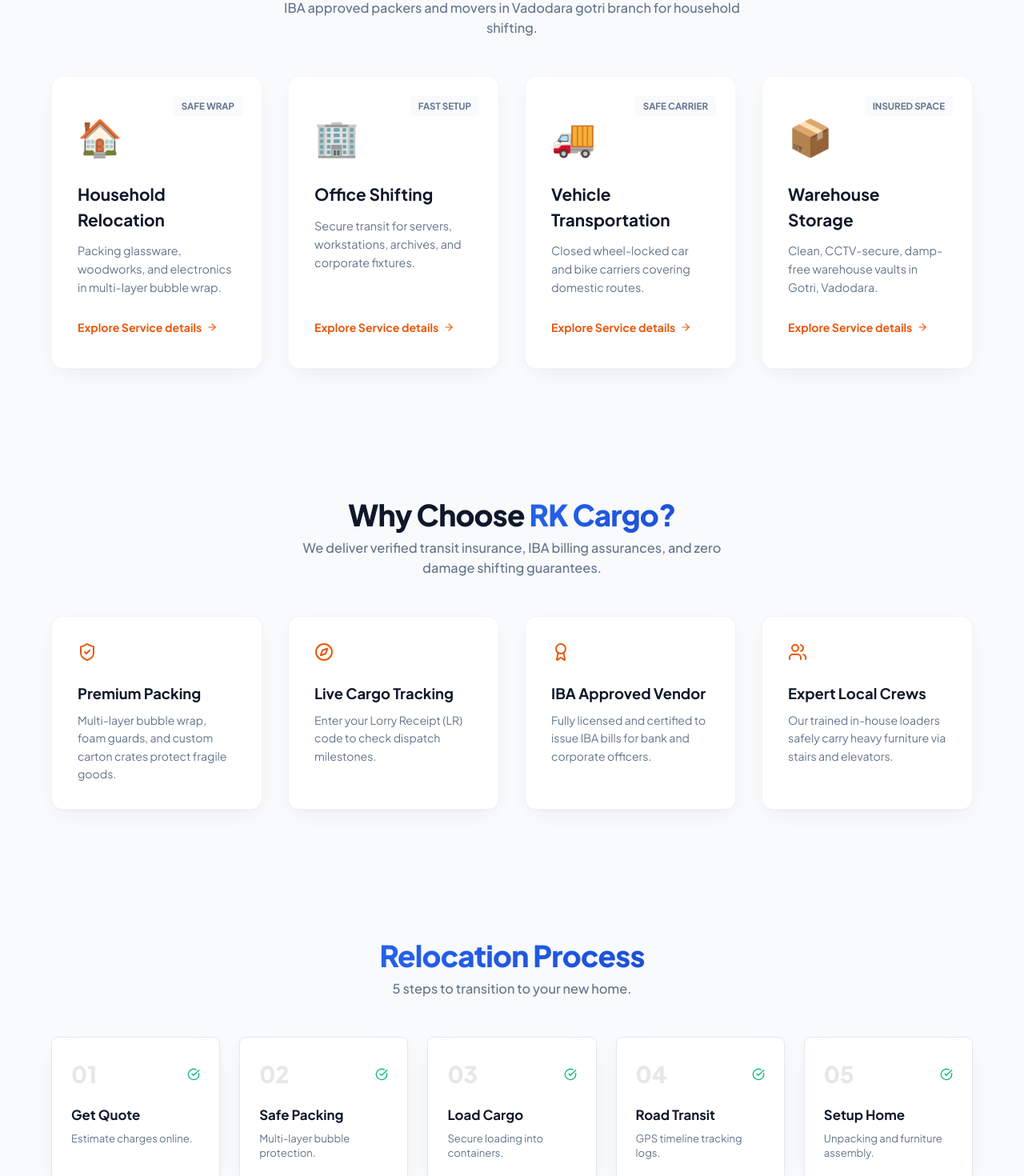
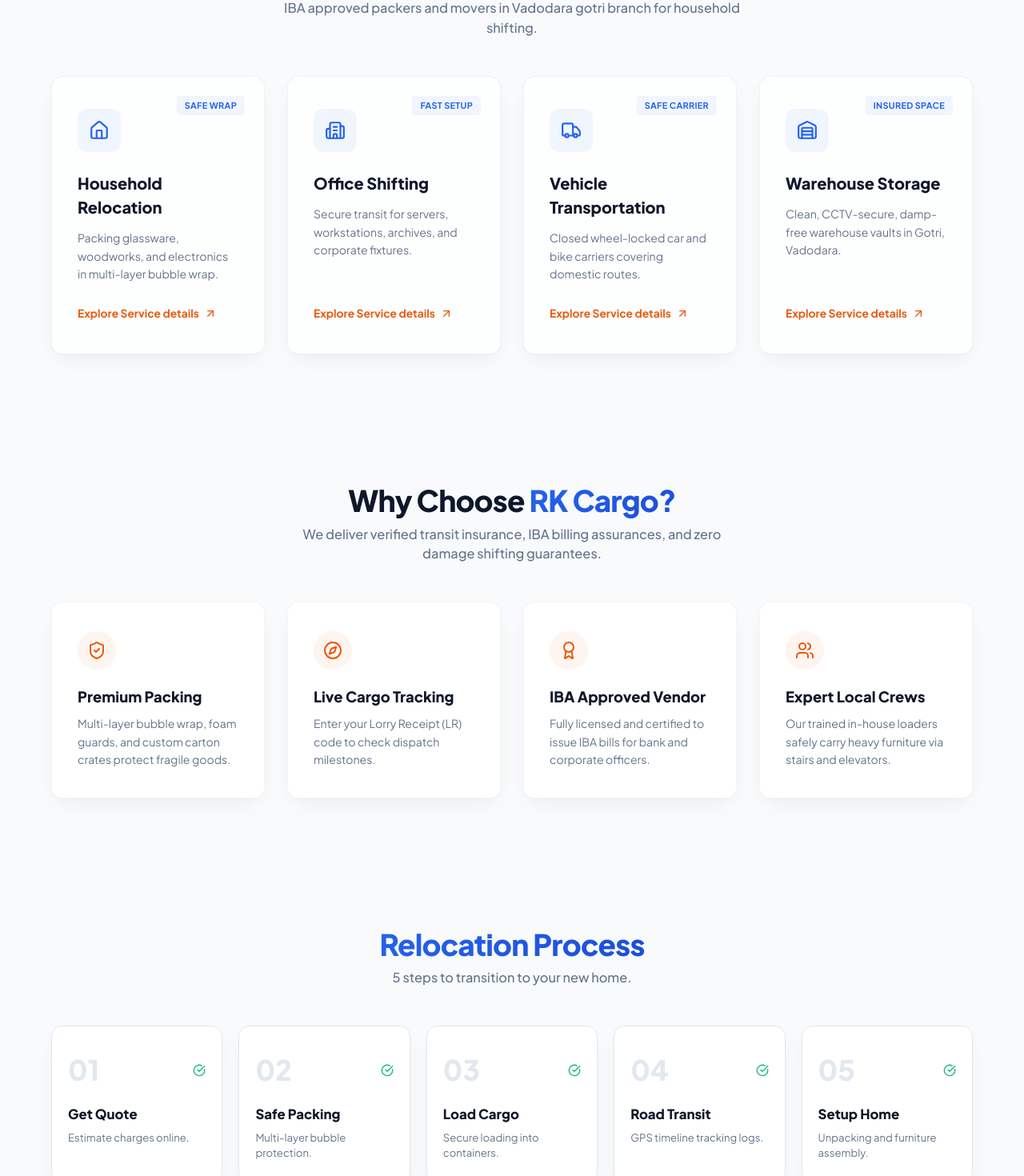
Before and after one commit to aashkas16/rkmove-vadodara, a React (Vite) app: page / in a window 1280 px wide. Shown: the part 1100-2570 px from the top of the page at 80% size. Built offline with nearby package versions, Linux system fonts and the light colour scheme; no server answers; the database is empty.

Commit message:
design: upgrade homepage sections to premium V3 layouts with frosted glass and custom vector icons

```diff
--- a/src/pages/Home.css
+++ b/src/pages/Home.css
@@ -145,11 +145,11 @@
   transform: translateY(-2px);
 }
 
-/* Services morphic grid */
+/* Services morphic grid V3.0 (Sharp Card overlays) */
 .services-morphic-grid {
   display: grid;
   grid-template-columns: repeat(auto-fit, minmax(260px, 1fr));
-  gap: 32px;
+  gap: 28px;
 }
 
 .services-morphic-card {
@@ -158,37 +158,61 @@
   flex-direction: column;
   align-items: flex-start;
   padding: 40px 32px !important;
-  background-color: white !important;
-  border-color: rgba(148, 163, 184, 0.1) !important;
+  background: rgba(255, 255, 255, 0.75) !important;
+  backdrop-filter: blur(12px);
+  border: 1px solid rgba(15, 23, 42, 0.05) !important;
+  box-shadow: var(--glass-shadow) !important;
+}
+
+.services-morphic-card:hover {
+  transform: translateY(-5px);
+  border-color: rgba(37, 99, 235, 0.2) !important;
+  box-shadow: 0 20px 40px -15px rgba(37, 99, 235, 0.12) !important;
 }
 
 .service-morphic-badge {
   position: absolute;
   top: 24px;
   right: 24px;
-  font-size: 0.72rem;
+  font-size: 0.68rem;
   font-weight: 700;
-  color: var(--muted);
-  background-color: var(--light);
+  color: var(--accent-blue);
+  background-color: rgba(37, 99, 235, 0.06);
   padding: 4px 10px;
   border-radius: 4px;
   text-transform: uppercase;
+  letter-spacing: 0.3px;
 }
 
 .service-morphic-icon {
-  font-size: 2.8rem;
+  width: 54px;
+  height: 54px;
+  border-radius: 12px;
+  display: flex;
+  align-items: center;
+  justify-content: center;
+  color: var(--accent-blue);
+  background: rgba(37, 99, 235, 0.06);
   margin-bottom: 24px;
+  transition: var(--transition);
+}
+
+.services-morphic-card:hover .service-morphic-icon {
+  background: linear-gradient(135deg, #2563eb 0%, #1d4ed8 100%);
+  color: white;
+  transform: scale(1.08) rotate(3deg);
+  box-shadow: 0 6px 16px rgba(37, 99, 235, 0.25);
 }
 
 .services-morphic-card h3 {
-  font-size: 1.3rem;
-  font-weight: 700;
+  font-size: 1.25rem;
+  font-weight: 800;
   color: var(--primary);
   margin-bottom: 12px;
 }
 
 .services-morphic-card p {
-  font-size: 0.9rem;
+  font-size: 0.88rem;
   color: var(--muted);
   line-height: 1.6;
   margin-bottom: 28px;
@@ -199,7 +223,7 @@
   display: flex;
   align-items: center;
   gap: 6px;
-  font-size: 0.88rem;
+  font-size: 0.86rem;
   font-weight: 700;
   color: var(--secondary);
 }
@@ -209,7 +233,7 @@
   color: var(--secondary-hover);
 }
 
-/* Why choose us features */
+/* Why choose us features V3.0 (Left-edge slide highlight) */
 .why-choose-us-morphic {
   background-color: var(--light);
 }
@@ -217,22 +241,54 @@
 .features-morphic-grid {
   display: grid;
   grid-template-columns: repeat(auto-fit, minmax(240px, 1fr));
-  gap: 32px;
+  gap: 28px;
 }
 
 .feature-morphic-card {
-  padding: 32px !important;
+  padding: 36px 32px !important;
   background-color: white !important;
+  border: 1px solid rgba(15, 23, 42, 0.04) !important;
+  position: relative;
+}
+
+.feature-morphic-card::after {
+  content: "";
+  position: absolute;
+  top: 0;
+  left: 0;
+  width: 4px;
+  height: 0;
+  background: var(--accent-blue);
+  transition: var(--transition);
+}
+
+.feature-morphic-card:hover::after {
+  height: 100%;
 }
 
 .feature-morphic-icon-wrapper {
+  width: 48px;
+  height: 48px;
+  border-radius: 50%;
+  display: flex;
+  align-items: center;
+  justify-content: center;
+  background: rgba(234, 88, 12, 0.06);
   color: var(--secondary);
   margin-bottom: 20px;
+  transition: var(--transition);
+}
+
+.feature-morphic-card:hover .feature-morphic-icon-wrapper {
+  transform: scale(1.1);
+  background: var(--secondary);
+  color: white;
+  box-shadow: 0 6px 14px rgba(234, 88, 12, 0.25);
 }
 
 .feature-morphic-card h3 {
   font-size: 1.15rem;
-  font-weight: 700;
+  font-weight: 800;
   color: var(--primary);
   margin-bottom: 8px;
 }
@@ -243,26 +299,28 @@
   line-height: 1.6;
 }
 
-/* Horizontal Timeline Steps */
+/* Horizontal Timeline Steps V3.0 (Floating Caps & Connectors) */
 .steps-morphic-timeline {
   display: grid;
   grid-template-columns: repeat(5, 1fr);
-  gap: 24px;
+  gap: 20px;
   margin-top: 40px;
 }
 
 .step-morphic-node {
   background-color: white;
-  border-radius: var(--radius-sm);
-  padding: 24px;
+  border-radius: var(--radius-md);
+  padding: 28px 20px;
   border: 1px solid var(--border);
   box-shadow: var(--glass-shadow);
   transition: var(--transition);
+  position: relative;
 }
 
 .step-morphic-node:hover {
-  transform: translateY(-4px);
-  border-color: var(--secondary);
+  transform: translateY(-8px);
+  border-color: var(--accent-blue);
+  box-shadow: 0 15px 30px -10px rgba(37, 99, 235, 0.15);
 }
 
 .step-morphic-header {
@@ -273,13 +331,15 @@
 }
 
 .step-morphic-number {
-  font-size: 1.8rem;
-  font-weight: 800;
-  color: rgba(10, 17, 40, 0.1);
+  font-size: 2.2rem;
+  font-weight: 850;
+  color: #e2e8f0;
+  transition: var(--transition);
 }
 
 .step-morphic-node:hover .step-morphic-number {
-  color: var(--secondary);
+  color: var(--accent-blue);
+  transform: scale(1.05);
 }
 
 .step-node-check {
@@ -288,7 +348,7 @@
 
 .step-morphic-node h3 {
   font-size: 1.05rem;
-  font-weight: 700;
+  font-weight: 800;
   color: var(--primary);
   margin-bottom: 8px;
 }
@@ -299,18 +359,31 @@
   line-height: 1.4;
 }
 
-/* Testimonials / Reviews feedbacks */
+/* Testimonials / Reviews feedbacks V3.0 (Frosted Messaging Quote bubble) */
 .testimonials-morphic-grid {
   display: grid;
   grid-template-columns: repeat(auto-fit, minmax(320px, 1fr));
-  gap: 32px;
+  gap: 28px;
   margin-bottom: 48px;
 }
 
 .testimonial-morphic-card {
-  padding: 32px !important;
+  padding: 36px !important;
   background-color: white !important;
-  border-color: rgba(148, 163, 184, 0.1) !important;
+  border: 1px solid rgba(15, 23, 42, 0.05) !important;
+  position: relative;
+}
+
+.testimonial-morphic-card::before {
+  content: "“";
+  position: absolute;
+  top: 10px;
+  right: 28px;
+  font-size: 5.5rem;
+  font-family: serif;
+  color: #f1f5f9;
+  line-height: 1;
+  font-weight: 800;
 }
 
 .testimonial-rating-stars {
@@ -326,8 +399,10 @@
   font-style: italic;
   font-size: 0.95rem;
   line-height: 1.6;
-  color: var(--dark-light);
+  color: #334155;
   margin-bottom: 24px;
+  position: relative;
+  z-index: 2;
 }
 
 .testimonial-morphic-user {
@@ -337,26 +412,27 @@
 }
 
 .user-avatar-initial {
-  width: 40px;
-  height: 40px;
+  width: 44px;
+  height: 44px;
   border-radius: 50%;
-  background-color: var(--primary-light);
+  background: linear-gradient(135deg, var(--accent-blue) 0%, #1d4ed8 100%);
   color: white;
   display: flex;
   align-items: center;
   justify-content: center;
-  font-weight: 700;
-  font-size: 1rem;
+  font-weight: 800;
+  font-size: 1.05rem;
+  box-shadow: 0 4px 10px rgba(37, 99, 235, 0.2);
 }
 
 .testimonial-morphic-user h4 {
-  font-size: 0.9rem;
+  font-size: 0.92rem;
   font-weight: 700;
   color: var(--primary);
 }
 
 .testimonial-morphic-user span {
-  font-size: 0.72rem;
+  font-size: 0.74rem;
   color: var(--muted);
 }
 
@@ -365,7 +441,7 @@
   justify-content: center;
 }
 
-/* Accordion FAQs */
+/* Accordion FAQs V3.0 (Sharp hover border & toggled highlights) */
 .faq-morphic-list {
   max-width: 800px;
   margin: 0 auto;
@@ -380,51 +456,56 @@
   background-color: white;
   cursor: pointer;
   overflow: hidden;
+  box-shadow: 0 2px 8px rgba(15, 23, 42, 0.01);
   transition: var(--transition);
 }
 
 .faq-morphic-item:hover {
-  border-color: var(--secondary);
+  border-color: rgba(37, 99, 235, 0.3);
+  box-shadow: 0 8px 16px -4px rgba(15, 23, 42, 0.05);
+}
+
+.faq-morphic-item.active {
+  border-color: var(--accent-blue);
+  box-shadow: 0 8px 24px -6px rgba(37, 99, 235, 0.08);
 }
 
 .faq-morphic-question {
-  padding: 20px 24px;
+  padding: 22px 28px;
   display: flex;
   justify-content: space-between;
   align-items: center;
-  font-weight: 600;
+  font-weight: 700;
   color: var(--primary);
-  font-size: 0.95rem;
+  font-size: 0.98rem;
+  transition: var(--transition);
+}
+
+.faq-morphic-item.active .faq-morphic-question {
+  color: var(--accent-blue);
 }
 
 .faq-morphic-answer {
-  padding: 0 24px 24px 24px;
+  padding: 0 28px 24px 28px;
   font-size: 0.9rem;
   color: var(--muted);
   line-height: 1.6;
-  border-top: 1px solid rgba(148, 163, 184, 0.1);
-  padding-top: 16px;
+  border-top: 1px dashed rgba(148, 163, 184, 0.15);
+  padding-top: 18px;
+  animation: slideUp 0.3s ease-out forwards;
 }
 
-@media (max-width: 968px) {
-  .rk-exact-hero {
-    padding: 100px 0 100px 0;
+@media (max-width: 1024px) {
+  .steps-morphic-timeline {
+    grid-template-columns: repeat(3, 1fr);
+    gap: 16px;
   }
-  .exact-hero-title {
-    font-size: 3.2rem;
-  }
-  .exact-hero-actions-row {
-    flex-direction: column;
-    width: 100%;
-    align-items: stretch;
-  }
-  .exact-hero-actions-row .btn,
-  .exact-hero-actions-row a {
-    width: 100%;
-  }
+}
+
+@media (max-width: 768px) {
   .steps-morphic-timeline {
     grid-template-columns: 1fr;
-    gap: 16px;
+    gap: 14px;
   }
 }
 
--- a/src/pages/Home.jsx
+++ b/src/pages/Home.jsx
@@ -17,7 +17,12 @@
   CheckCircle,
   FileText,
   Phone,
-  Truck
+  Truck,
+  Building2,
+  Warehouse,
+  Quote,
+  ArrowUpRight,
+  Home as HomeIcon
 } from 'lucide-react';
 import { dbService } from '../dbService';
 import './Home.css';
@@ -52,10 +57,10 @@
   };
 
   const services = [
-    { title: 'Household Relocation', icon: '🏠', tag: 'Safe Wrap', desc: 'Packing glassware, woodworks, and electronics in multi-layer bubble wrap.' },
-    { title: 'Office Shifting', icon: '🏢', tag: 'Fast Setup', desc: 'Secure transit for servers, workstations, archives, and corporate fixtures.' },
-    { title: 'Vehicle Transportation', icon: '🚚', tag: 'Safe Carrier', desc: 'Closed wheel-locked car and bike carriers covering domestic routes.' },
-    { title: 'Warehouse Storage', icon: '📦', tag: 'Insured Space', desc: 'Clean, CCTV-secure, damp-free warehouse vaults in Gotri, Vadodara.' }
+    { title: 'Household Relocation', icon: <HomeIcon size={26} />, tag: 'Safe Wrap', desc: 'Packing glassware, woodworks, and electronics in multi-layer bubble wrap.' },
+    { title: 'Office Shifting', icon: <Building2 size={26} />, tag: 'Fast Setup', desc: 'Secure transit for servers, workstations, archives, and corporate fixtures.' },
+    { title: 'Vehicle Transportation', icon: <Truck size={26} />, tag: 'Safe Carrier', desc: 'Closed wheel-locked car and bike carriers covering domestic routes.' },
+    { title: 'Warehouse Storage', icon: <Warehouse size={26} />, tag: 'Insured Space', desc: 'Clean, CCTV-secure, damp-free warehouse vaults in Gotri, Vadodara.' }
   ];
 
   const features = [
@@ -173,7 +178,7 @@
                 <p>{ser.desc}</p>
                 <Link to="/services" className="service-morphic-link">
                   <span>Explore Service details</span>
-                  <ArrowRight size={14} />
+                  <ArrowUpRight size={16} />
                 </Link>
               </div>
             ))}
```
